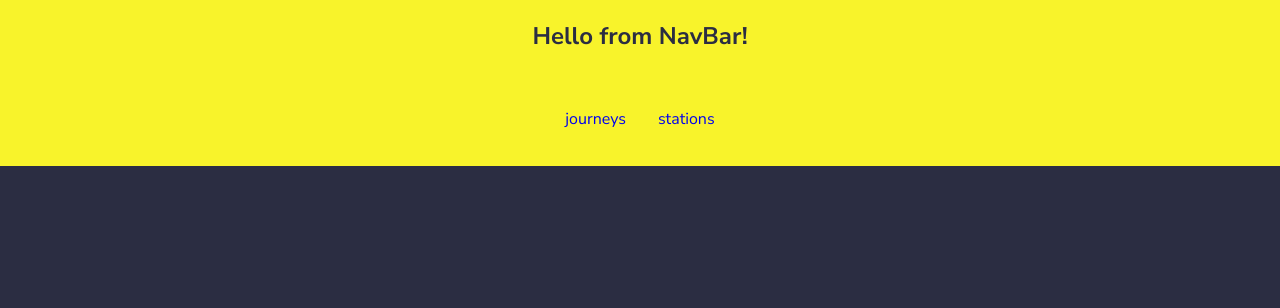
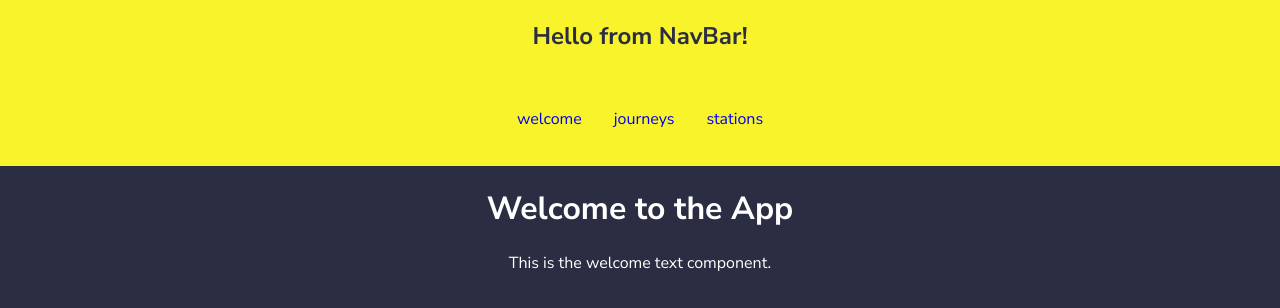
Before and after one commit to heliDevine/journeys-frontend, a React (Create React App) app: page / in a window 1280 px wide. Shown: the top 308 px of the page. Built offline with nearby package versions, Linux system fonts and the light colour scheme.

Commit message:
added Welcome component placeholder

```diff
--- a/src/App.js
+++ b/src/App.js
@@ -3,6 +3,7 @@ import NavBar from './components/NavBar';
 import { BrowserRouter } from 'react-router-dom';
 import { Routes, Route } from 'react-router-dom';
 import Stations from './components/Stations';
+import Welcome from './components/Welcome';
 
 const App = () => {
   return (
@@ -11,8 +12,8 @@ const App = () => {
         <div className="container" />
         <NavBar />
         <Routes>
+          <Route path="/" element={<Welcome />} />
           <Route path="journeys" element={<Journeys />} />
-
           <Route path="stations" element={<Stations />} />
         </Routes>
       </div>
--- a/src/components/NavBar.js
+++ b/src/components/NavBar.js
@@ -3,6 +3,7 @@ const NavBar = () => {
     <nav className="nav_bar">
       <h1>Hello from NavBar! </h1>
       <div className="links">
+        <a href="/">welcome</a>
         <a href="/journeys">journeys</a>
         <a href="/stations">stations</a>
       </div>
--- /dev/null
+++ b/src/components/Welcome.js
@@ -0,0 +1,12 @@
+import React from 'react';
+
+const Welcome = () => {
+  return (
+    <div>
+      <h1>Welcome to the App</h1>
+      <p>This is the welcome text component.</p>
+    </div>
+  );
+};
+
+export default Welcome;
```
